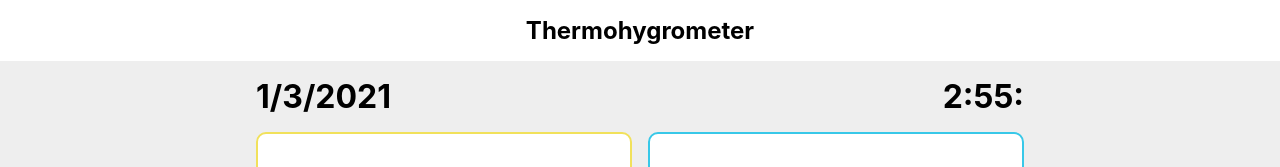
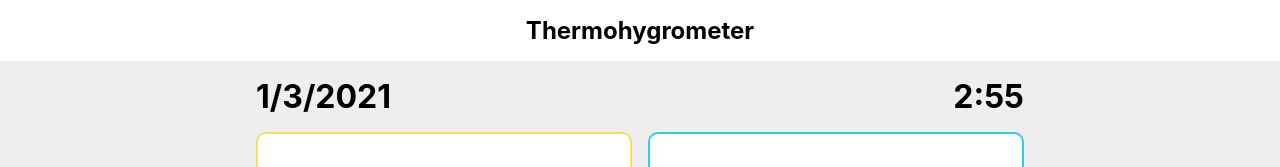
Before and after one commit to sano-home/thermohygrometer, a Next.js app in the folder ui/: page / in a window 1280 px wide. Shown: the top 167 px of the page. Built offline with nearby package versions, Linux system fonts and the light colour scheme.

Commit message:
Fix datetime format

```diff
--- a/ui/components/Current/DateTime/index.tsx
+++ b/ui/components/Current/DateTime/index.tsx
@@ -4,6 +4,7 @@ import { GridContainer, GridItem } from '../Grid';
 
 export const DateTime: FC<{ timestamp: string }> = ({ timestamp }) => {
   const currentTime = new Date(timestamp);
+  const time = currentTime.toLocaleTimeString();
 
   return (
     <div className="container">
@@ -13,7 +14,7 @@ export const DateTime: FC<{ timestamp: string }> = ({ timestamp }) => {
         </GridItem>
         <GridItem>
           <h1 style={{ textAlign: 'right' }}>
-            {currentTime.toLocaleTimeString().substring(0, 5)}
+            {time.substring(0, time.lastIndexOf(':'))}
           </h1>
         </GridItem>
       </GridContainer>
```
